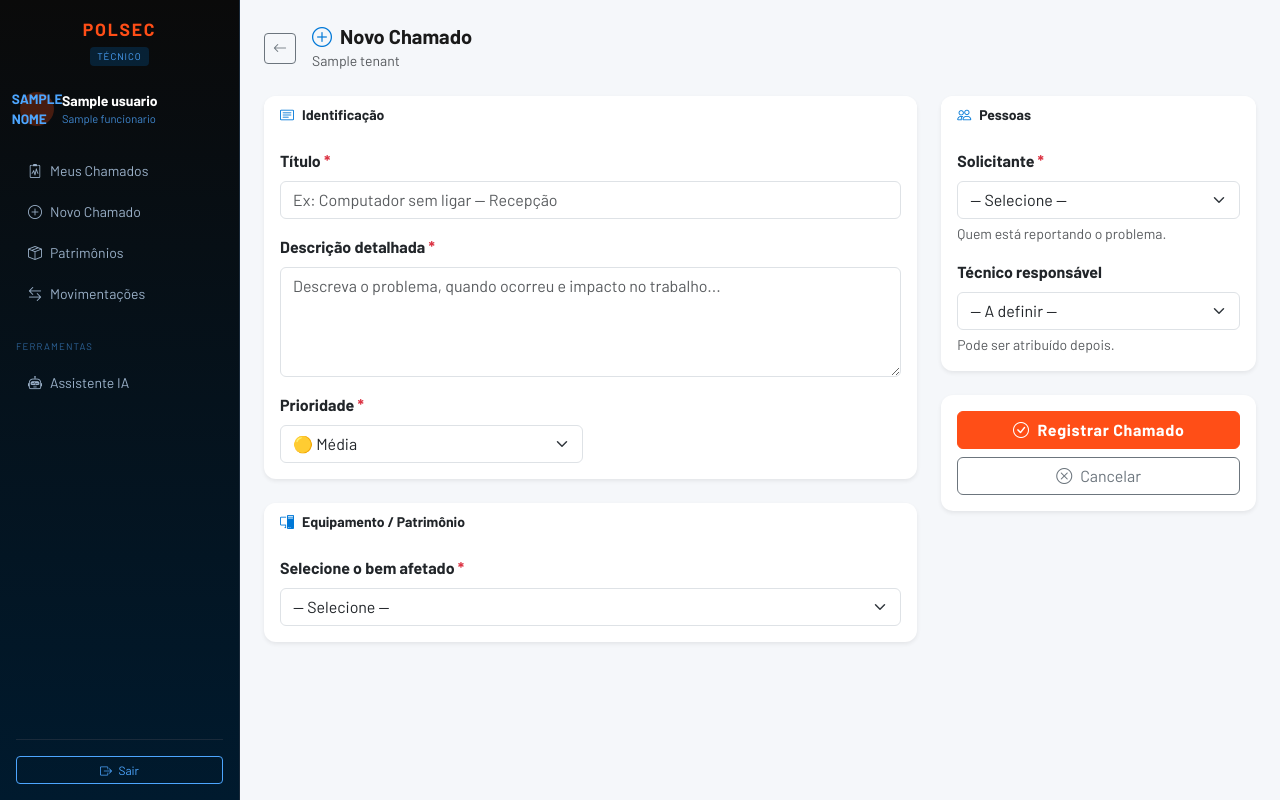
After one commit to fartech2025/POLSEC, a FastAPI app: template SISTEMA-PATRIMONIAL/backend/app/templates/tecnico/novo_chamado.html in a window 1280 px wide. The commit adds this page. Run offline with FastAPI, Linux system fonts and the light colour scheme; the template is opened without the code that fills it: most values are stand-ins (such as "Sample title", 1, 10 or a date in 2020).

Commit message:
feat: formulário de abertura de chamado no painel do técnico

```diff
--- a/SISTEMA-PATRIMONIAL/backend/app/templates/base_tecnico.html
+++ b/SISTEMA-PATRIMONIAL/backend/app/templates/base_tecnico.html
@@ -111,6 +111,12 @@
         </a>
       </li>
       <li class="nav-item">
+        <a class="nav-link {% if request.url.path == '/tecnico/chamado/novo' %}active{% endif %}"
+           href="/tecnico/chamado/novo">
+          <i class="bi bi-plus-circle me-2"></i><span>Novo Chamado</span>
+        </a>
+      </li>
+      <li class="nav-item">
         <a class="nav-link {% if request.url.path.startswith('/patrimonio') %}active{% endif %}"
            href="/patrimonio">
           <i class="bi bi-box-seam me-2"></i><span>Patrimônios</span>
--- /dev/null
+++ b/SISTEMA-PATRIMONIAL/backend/app/templates/tecnico/novo_chamado.html
@@ -0,0 +1,153 @@
+{% extends "base_tecnico.html" %}
+{% block title %}Novo Chamado{% endblock %}
+
+{% block content %}
+<!-- Cabeçalho -->
+<div class="d-flex align-items-center gap-3 mb-4">
+  <a href="/tecnico" class="btn btn-outline-secondary btn-sm">
+    <i class="bi bi-arrow-left"></i>
+  </a>
+  <div>
+    <h5 class="mb-0 fw-bold">
+      <i class="bi bi-plus-circle me-2" style="color:#0078d7;"></i>Novo Chamado
+    </h5>
+    <small class="text-muted">{{ tenant.nome }}</small>
+  </div>
+</div>
+
+{% if erro %}
+<div class="alert alert-danger alert-dismissible fade show" role="alert">
+  <i class="bi bi-exclamation-triangle me-2"></i>{{ erro }}
+  <button type="button" class="btn-close" data-bs-dismiss="alert"></button>
+</div>
+{% endif %}
+
+{% if not patrimonios %}
+<div class="alert alert-warning">
+  <i class="bi bi-exclamation-triangle me-2"></i>
+  Nenhum patrimônio cadastrado. <a href="/patrimonio/novo" class="alert-link">Cadastre um bem</a> antes de abrir um chamado.
+</div>
+{% else %}
+
+<form method="POST" action="/tecnico/chamado/novo">
+
+  <div class="row g-4">
+
+    <!-- Coluna principal -->
+    <div class="col-lg-8">
+
+      <!-- Identificação -->
+      <div class="card border-0 shadow-sm mb-4">
+        <div class="card-header bg-white border-0 fw-semibold small">
+          <i class="bi bi-card-text me-2" style="color:#0078d7;"></i>Identificação
+        </div>
+        <div class="card-body">
+
+          <div class="mb-3">
+            <label class="form-label fw-semibold">Título <span class="text-danger">*</span></label>
+            <input type="text" name="titulo" class="form-control" required
+                   maxlength="200" placeholder="Ex: Computador sem ligar — Recepção">
+          </div>
+
+          <div class="mb-3">
+            <label class="form-label fw-semibold">Descrição detalhada <span class="text-danger">*</span></label>
+            <textarea name="descricao" class="form-control" rows="4" required
+                      placeholder="Descreva o problema, quando ocorreu e impacto no trabalho..."></textarea>
+          </div>
+
+          <div class="row g-3">
+            <div class="col-md-6">
+              <label class="form-label fw-semibold">Prioridade <span class="text-danger">*</span></label>
+              <select name="prioridade" class="form-select" required>
+                <option value="baixa">🟢 Baixa</option>
+                <option value="media" selected>🟡 Média</option>
+                <option value="alta">🟠 Alta</option>
+                <option value="critica">🔴 Crítica</option>
+              </select>
+            </div>
+          </div>
+
+        </div>
+      </div>
+
+      <!-- Patrimônio afetado -->
+      <div class="card border-0 shadow-sm mb-4">
+        <div class="card-header bg-white border-0 fw-semibold small">
+          <i class="bi bi-pc-display me-2" style="color:#0078d7;"></i>Equipamento / Patrimônio
+        </div>
+        <div class="card-body">
+          <label class="form-label fw-semibold">Selecione o bem afetado <span class="text-danger">*</span></label>
+          <select name="patrimonio_id" class="form-select" required>
+            <option value="">— Selecione —</option>
+            {% for p in patrimonios %}
+            <option value="{{ p.id }}">
+              {{ p.codigo }} — {{ p.descricao }}
+              {% if p.localizacao %}({{ p.localizacao }}){% endif %}
+            </option>
+            {% endfor %}
+          </select>
+        </div>
+      </div>
+
+    </div>
+
+    <!-- Coluna lateral -->
+    <div class="col-lg-4">
+
+      <!-- Solicitante e Técnico -->
+      <div class="card border-0 shadow-sm mb-4">
+        <div class="card-header bg-white border-0 fw-semibold small">
+          <i class="bi bi-people me-2" style="color:#0078d7;"></i>Pessoas
+        </div>
+        <div class="card-body">
+
+          <div class="mb-3">
+            <label class="form-label fw-semibold">Solicitante <span class="text-danger">*</span></label>
+            <select name="solicitante_id" class="form-select" required>
+              <option value="">— Selecione —</option>
+              {% for f in funcionarios %}
+              <option value="{{ f.id }}"
+                {% if funcionario_logado and f.id == funcionario_logado.id %}selected{% endif %}>
+                {{ f.nome }}{% if f.cargo %} · {{ f.cargo.nome }}{% endif %}
+              </option>
+              {% endfor %}
+            </select>
+            <div class="form-text">Quem está reportando o problema.</div>
+          </div>
+
+          <div class="mb-0">
+            <label class="form-label fw-semibold">Técnico responsável</label>
+            <select name="tecnico_id" class="form-select">
+              <option value="0">— A definir —</option>
+              {% for f in funcionarios %}
+              <option value="{{ f.id }}"
+                {% if funcionario_logado and f.id == funcionario_logado.id %}selected{% endif %}>
+                {{ f.nome }}{% if f.cargo %} · {{ f.cargo.nome }}{% endif %}
+              </option>
+              {% endfor %}
+            </select>
+            <div class="form-text">Pode ser atribuído depois.</div>
+          </div>
+
+        </div>
+      </div>
+
+      <!-- Botões -->
+      <div class="card border-0 shadow-sm">
+        <div class="card-body d-grid gap-2">
+          <button type="submit" class="btn btn-primary">
+            <i class="bi bi-check-circle me-2"></i>Registrar Chamado
+          </button>
+          <a href="/tecnico" class="btn btn-outline-secondary">
+            <i class="bi bi-x-circle me-2"></i>Cancelar
+          </a>
+        </div>
+      </div>
+
+    </div>
+  </div>
+
+</form>
+{% endif %}
+
+{% endblock %}
```
Also changed, not shown: SISTEMA-PATRIMONIAL/backend/app/routers/tecnico.py (+81 -1 lines), SISTEMA-PATRIMONIAL/backend/app/templates/tecnico/painel.html (+6 -1 lines).
